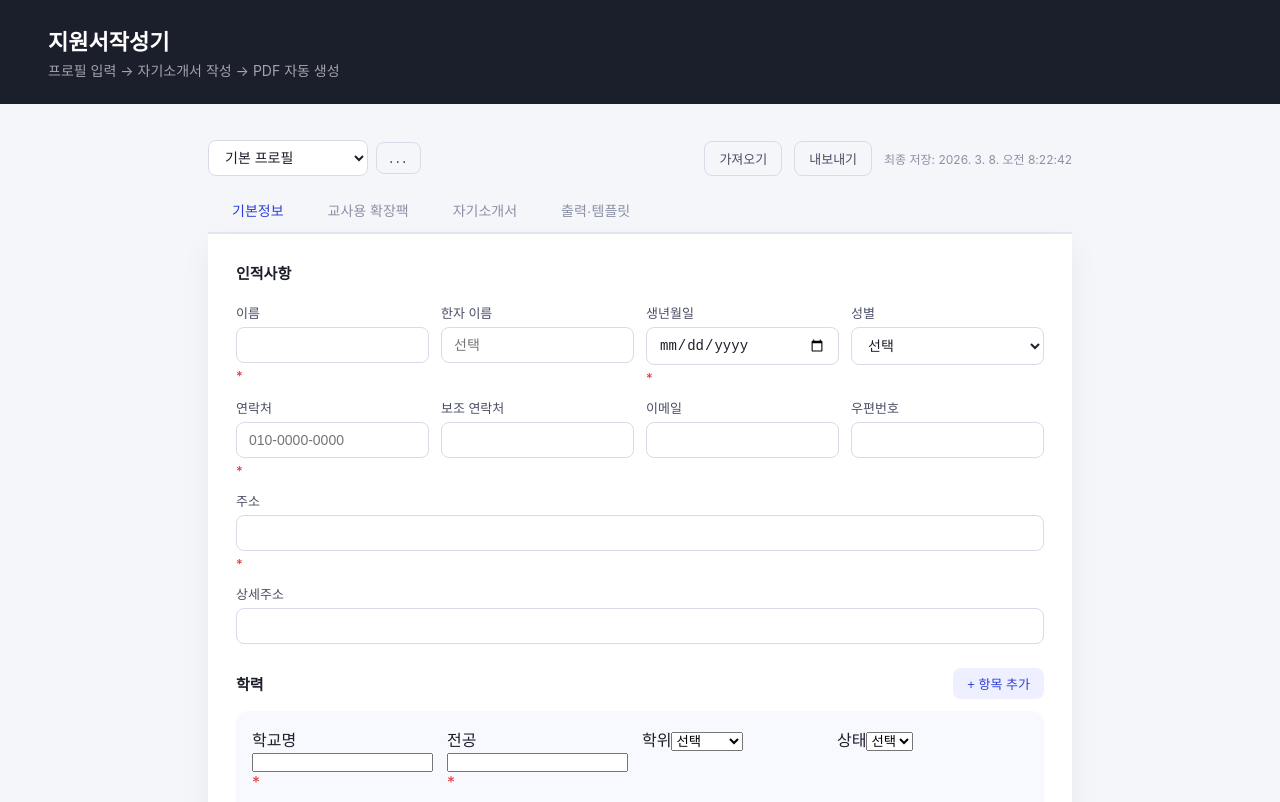
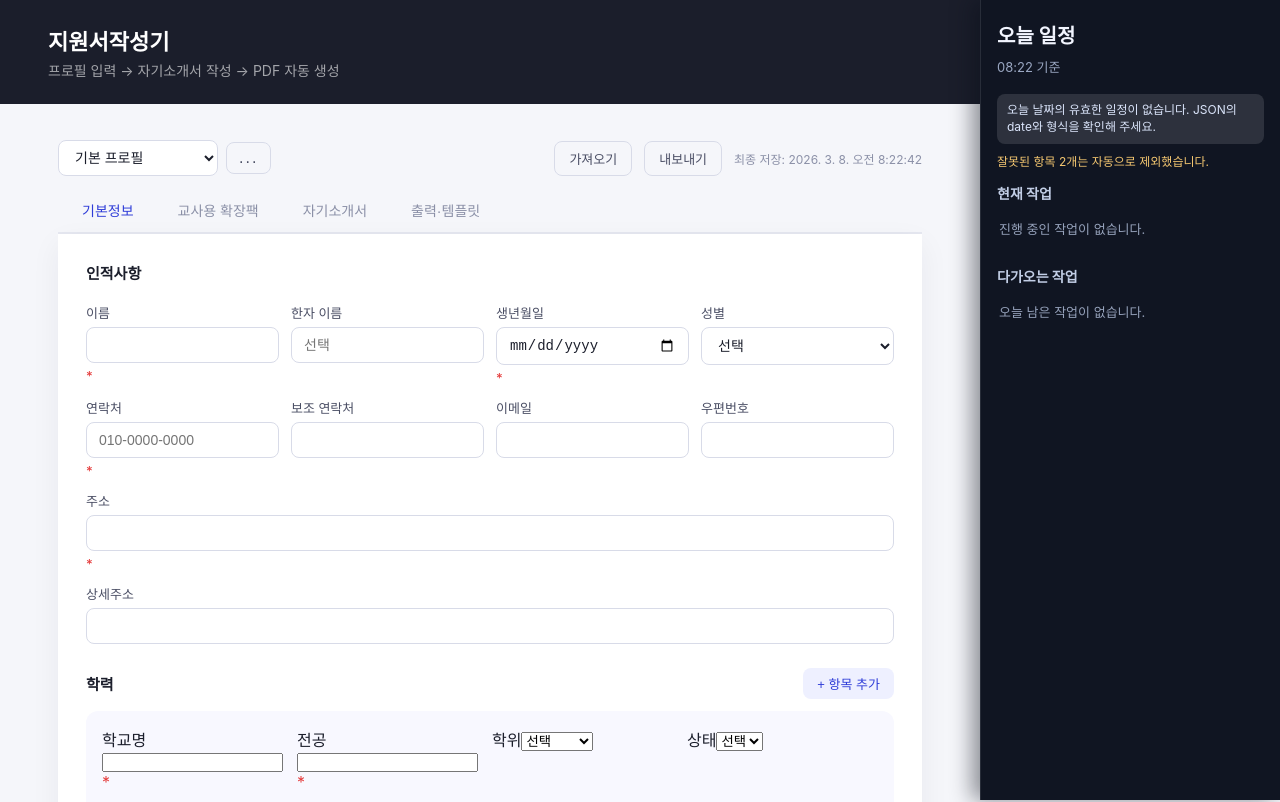
Before and after one commit to ziddane11-oss/solar-curie, a Next.js app: page / in a window 1280 px wide. Shown: the top 802 px of the page. Built offline with nearby package versions, Linux system fonts and the light colour scheme.

Commit message:
Load today tasks from local JSON with safe validation

```diff
--- /dev/null
+++ b/public/today-tasks.json
@@ -0,0 +1,16 @@
+[
+  {
+    "id": "task-demo-1",
+    "title": "오늘 업무 예시 (date를 오늘 날짜로 바꿔 사용)",
+    "date": "2026-01-01",
+    "start": "09:00",
+    "durationMin": 60
+  },
+  {
+    "id": "task-demo-2",
+    "title": "다른 날짜 업무 예시",
+    "date": "2026-01-02",
+    "start": "13:30",
+    "durationMin": 45
+  }
+]
--- a/src/app/page.js
+++ b/src/app/page.js
@@ -4,6 +4,7 @@ import { useEffect, useState, useCallback } from 'react';
 import TabNav from '@/components/ui/TabNav';
 import ProfileBar from '@/components/ui/ProfileBar';
 import PrivacyNotice from '@/components/ui/PrivacyNotice';
+import TodayTaskDock from '@/components/ui/TodayTaskDock';
 import PersonalInfoForm from '@/components/forms/PersonalInfoForm';
 import EducationForm from '@/components/forms/EducationForm';
 import CareerForm from '@/components/forms/CareerForm';
@@ -266,6 +267,7 @@ export default function Home() {
 
   return (
     <div className={styles.page}>
+      <TodayTaskDock />
       <header className={styles.header}>
         <div>
           <h1>지원서작성기</h1>
--- a/src/app/page.module.css
+++ b/src/app/page.module.css
@@ -3,6 +3,7 @@
   background: #f5f6fa;
   color: #1b1e2b;
   font-family: 'Inter', -apple-system, BlinkMacSystemFont, 'Segoe UI', sans-serif;
+  padding-right: 300px;
 }
 
 /* ─── Header ─────────────────────────────────────────────────── */
@@ -76,6 +77,12 @@
 }
 
 /* ─── Responsive ─────────────────────────────────────────────── */
+@media (max-width: 1080px) {
+  .page {
+    padding-right: 0;
+  }
+}
+
 @media (max-width: 768px) {
   .header {
     flex-direction: column;
--- /dev/null
+++ b/src/components/ui/TodayTaskDock.jsx
@@ -0,0 +1,120 @@
+'use client';
+
+import { useMemo, useState, useEffect } from 'react';
+import {
+  getCurrentTask,
+  getUpcomingTasks,
+  getUrgencyState,
+  formatTimeRange,
+  loadTodayTasksFromJson,
+} from '@/lib/today-tasks';
+import styles from './TodayTaskDock.module.css';
+
+const URGENCY_LABEL = {
+  overdue: '지연',
+  current: '진행 중',
+  urgent: '임박',
+  soon: '예정',
+  normal: '여유',
+};
+
+export default function TodayTaskDock() {
+  const [now, setNow] = useState(() => new Date());
+  const [tasks, setTasks] = useState([]);
+  const [isLoading, setIsLoading] = useState(true);
+  const [fallbackMessage, setFallbackMessage] = useState('');
+  const [malformedCount, setMalformedCount] = useState(0);
+
+  useEffect(() => {
+    const timer = setInterval(() => setNow(new Date()), 30 * 1000);
+    return () => clearInterval(timer);
+  }, []);
+
+  useEffect(() => {
+    let cancelled = false;
+
+    async function loadTasks() {
+      setIsLoading(true);
+      try {
+        const result = await loadTodayTasksFromJson(new Date());
+        if (cancelled) return;
+
+        setTasks(result.tasks);
+        setMalformedCount(result.malformedCount);
+
+        if (result.sourceInvalid) {
+          setFallbackMessage('일정 JSON 형식이 올바르지 않습니다. 배열 형태인지 확인해 주세요.');
+        } else if (result.tasks.length === 0) {
+          setFallbackMessage('오늘 날짜의 유효한 일정이 없습니다. JSON의 date와 형식을 확인해 주세요.');
+        } else {
+          setFallbackMessage('');
+        }
+      } catch {
+        if (cancelled) return;
+        setTasks([]);
+        setMalformedCount(0);
+        setFallbackMessage('일정 JSON을 불러오지 못했습니다. public/today-tasks.json 파일을 확인해 주세요.');
+      } finally {
+        if (!cancelled) setIsLoading(false);
+      }
+    }
+
+    loadTasks();
+
+    return () => {
+      cancelled = true;
+    };
+  }, []);
+
+  const { currentTask, upcomingTasks } = useMemo(() => ({
+    currentTask: getCurrentTask(tasks, now),
+    upcomingTasks: getUpcomingTasks(tasks, now),
+  }), [tasks, now]);
+
+  return (
+    <aside className={styles.dock} aria-label="오늘 일정 도크">
+      <h2 className={styles.title}>오늘 일정</h2>
+      <p className={styles.time}>{now.toLocaleTimeString('ko-KR', { hour: '2-digit', minute: '2-digit', hour12: false })} 기준</p>
+
+      {isLoading && <p className={styles.notice}>일정을 불러오는 중...</p>}
+      {!isLoading && fallbackMessage && <p className={styles.notice}>{fallbackMessage}</p>}
+      {!isLoading && malformedCount > 0 && (
+        <p className={styles.noticeSub}>잘못된 항목 {malformedCount}개는 자동으로 제외했습니다.</p>
+      )}
+
+      <section className={styles.section}>
+        <h3>현재 작업</h3>
+        {currentTask ? (
+          <TaskCard task={currentTask} now={now} isCurrent />
+        ) : (
+          <div className={styles.empty}>진행 중인 작업이 없습니다.</div>
+        )}
+      </section>
+
+      <section className={styles.section}>
+        <h3>다가오는 작업</h3>
+        <div className={styles.list}>
+          {upcomingTasks.length > 0 ? (
+            upcomingTasks.map((task) => <TaskCard key={task.id} task={task} now={now} />)
+          ) : (
+            <div className={styles.empty}>오늘 남은 작업이 없습니다.</div>
+          )}
+        </div>
+      </section>
+    </aside>
+  );
+}
+
+function TaskCard({ task, now, isCurrent = false }) {
+  const urgency = getUrgencyState(task, now);
+
+  return (
+    <article className={`${styles.card} ${styles[urgency]} ${isCurrent ? styles.currentCard : ''}`}>
+      <div className={styles.row}>
+        <strong>{task.title}</strong>
+        <span className={styles.badge}>{URGENCY_LABEL[urgency]}</span>
+      </div>
+      <p className={styles.range}>{formatTimeRange(task)}</p>
+    </article>
+  );
+}
--- /dev/null
+++ b/src/components/ui/TodayTaskDock.module.css
@@ -0,0 +1,130 @@
+.dock {
+  position: fixed;
+  top: 0;
+  right: 0;
+  width: 300px;
+  height: 100vh;
+  padding: 20px 16px;
+  background: #101522;
+  color: #f2f5ff;
+  z-index: 9999;
+  border-left: 1px solid rgba(255, 255, 255, 0.1);
+  box-shadow: -8px 0 20px rgba(9, 13, 24, 0.45);
+  overflow-y: auto;
+}
+
+.title {
+  margin: 0;
+  font-size: 20px;
+}
+
+.time {
+  margin: 8px 0 18px;
+  color: #9aa7c2;
+  font-size: 13px;
+}
+
+
+.notice {
+  margin: 0 0 8px;
+  padding: 8px 10px;
+  border-radius: 8px;
+  font-size: 12px;
+  line-height: 1.4;
+  background: rgba(255, 255, 255, 0.12);
+  color: #dbe5fb;
+}
+
+.noticeSub {
+  margin: 0 0 14px;
+  font-size: 12px;
+  color: #f6c871;
+}
+.section {
+  margin-bottom: 22px;
+}
+
+.section h3 {
+  margin: 0 0 10px;
+  font-size: 14px;
+  color: #c2cee6;
+}
+
+.list {
+  display: grid;
+  gap: 8px;
+}
+
+.card {
+  border-radius: 10px;
+  padding: 10px;
+  background: rgba(255, 255, 255, 0.07);
+  border: 1px solid transparent;
+}
+
+.currentCard {
+  border-color: rgba(255, 255, 255, 0.25);
+}
+
+.row {
+  display: flex;
+  justify-content: space-between;
+  gap: 8px;
+  align-items: center;
+}
+
+.row strong {
+  font-size: 14px;
+  line-height: 1.35;
+}
+
+.badge {
+  font-size: 11px;
+  border-radius: 999px;
+  padding: 3px 7px;
+  background: rgba(255, 255, 255, 0.2);
+  white-space: nowrap;
+}
+
+.range {
+  margin: 6px 0 0;
+  font-size: 12px;
+  color: #bcc7dd;
+}
+
+.overdue {
+  background: rgba(247, 76, 76, 0.2);
+}
+
+.current {
+  background: rgba(89, 113, 255, 0.24);
+}
+
+.urgent {
+  background: rgba(250, 152, 47, 0.22);
+}
+
+.soon {
+  background: rgba(255, 210, 92, 0.2);
+}
+
+.normal {
+  background: rgba(63, 198, 128, 0.2);
+}
+
+.empty {
+  font-size: 13px;
+  color: #96a2bb;
+  padding: 6px 2px;
+}
+
+@media (max-width: 1080px) {
+  .dock {
+    position: static;
+    width: auto;
+    height: auto;
+    margin: 0 16px 16px;
+    border-radius: 14px;
+    border-left: none;
+  }
+}
```
Also changed, not shown: src/lib/today-tasks.js (added).
